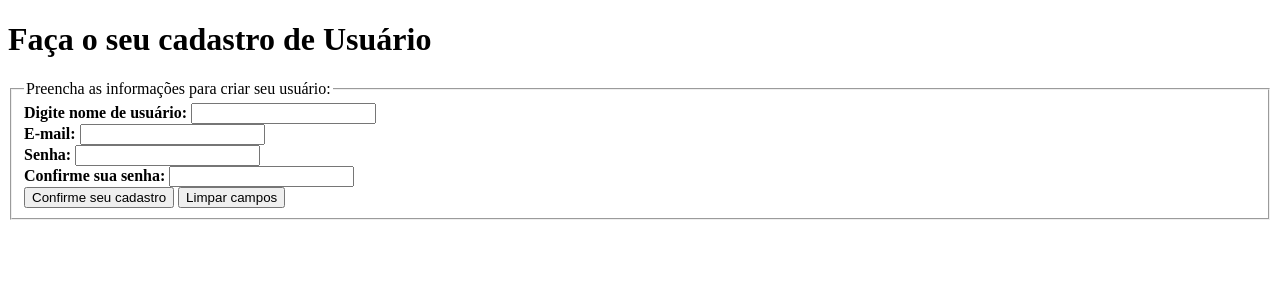
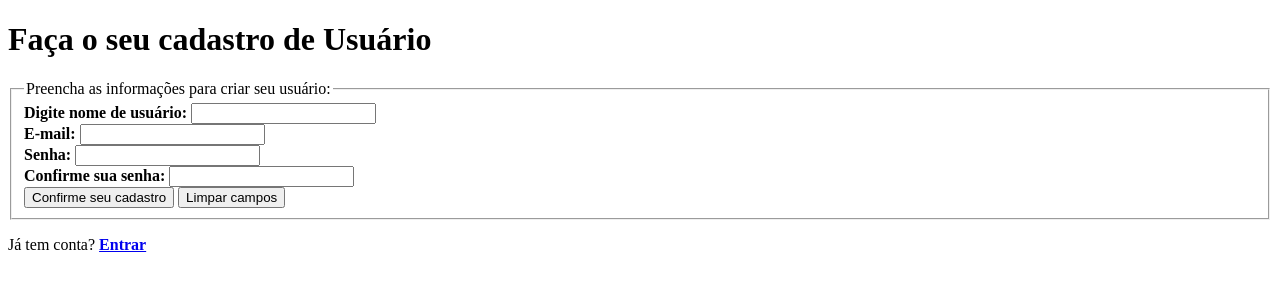
Before and after one commit to bruunovsanttos/APIToDoList, a Flask app: template app/templates/register.html in a window 1280 px wide. Shown: the top 300 px of the page. Run offline with Flask 3, Linux system fonts and the light colour scheme; the template is opened without the code that fills it, so the values that code supplies are empty.

Commit message:
Criando botão de ja tem conta e alterando duplicidade no confirmar senha

```diff
--- a/app/templates/register.html
+++ b/app/templates/register.html
@@ -28,12 +28,15 @@
                     <input type="password" name="password" id="password" required>
                 </div>
                 <div>
-                    <label for="password"><strong>Confirme sua senha:</strong></label>
+                    <label for="confirm_password"><strong>Confirme sua senha:</strong></label>
                     <input type="password" name="password" id="password" required>
                 </div>
                 <button type="submit">Confirme seu cadastro</button> <button type="reset">Limpar campos</button>
             </fieldset>
         </form>
+        <div >
+            <p>Já tem conta? <a href="/"><strong>Entrar</strong></a></p>
+        </div>
 
 
 
```
